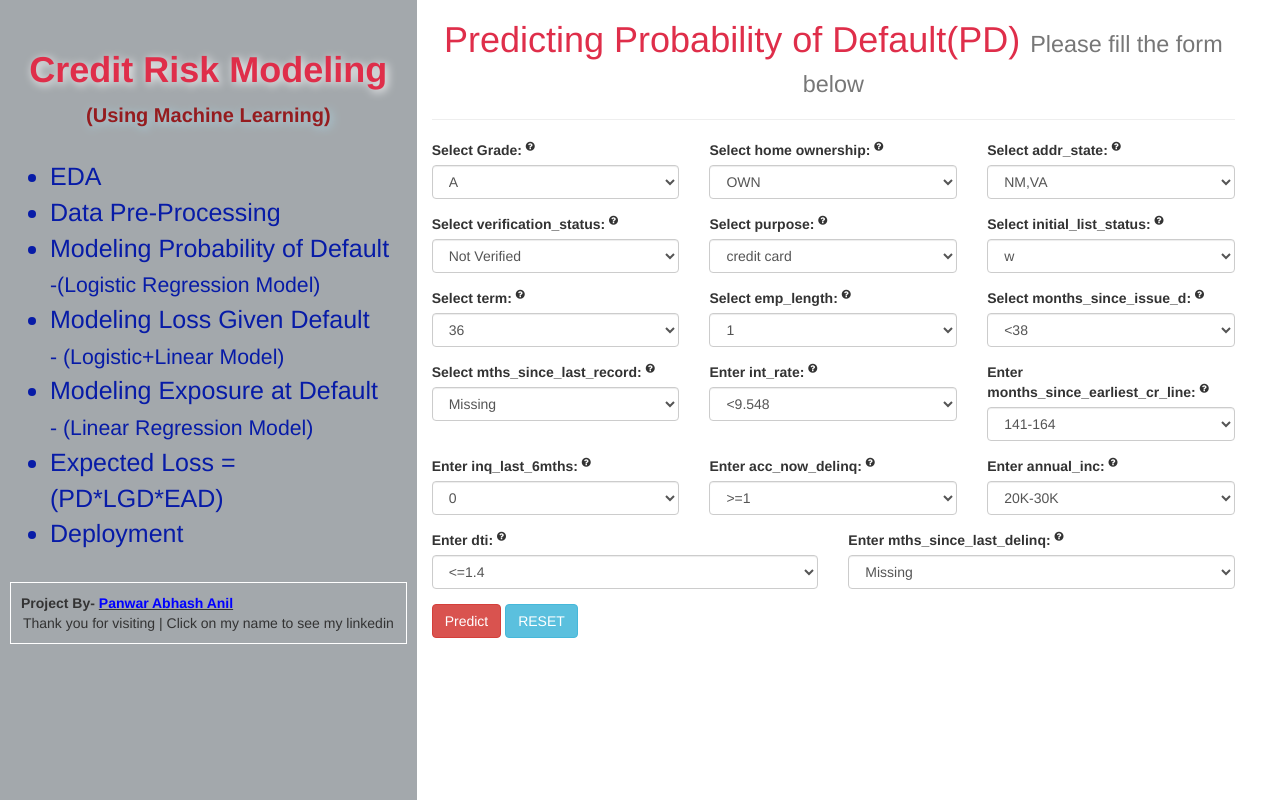
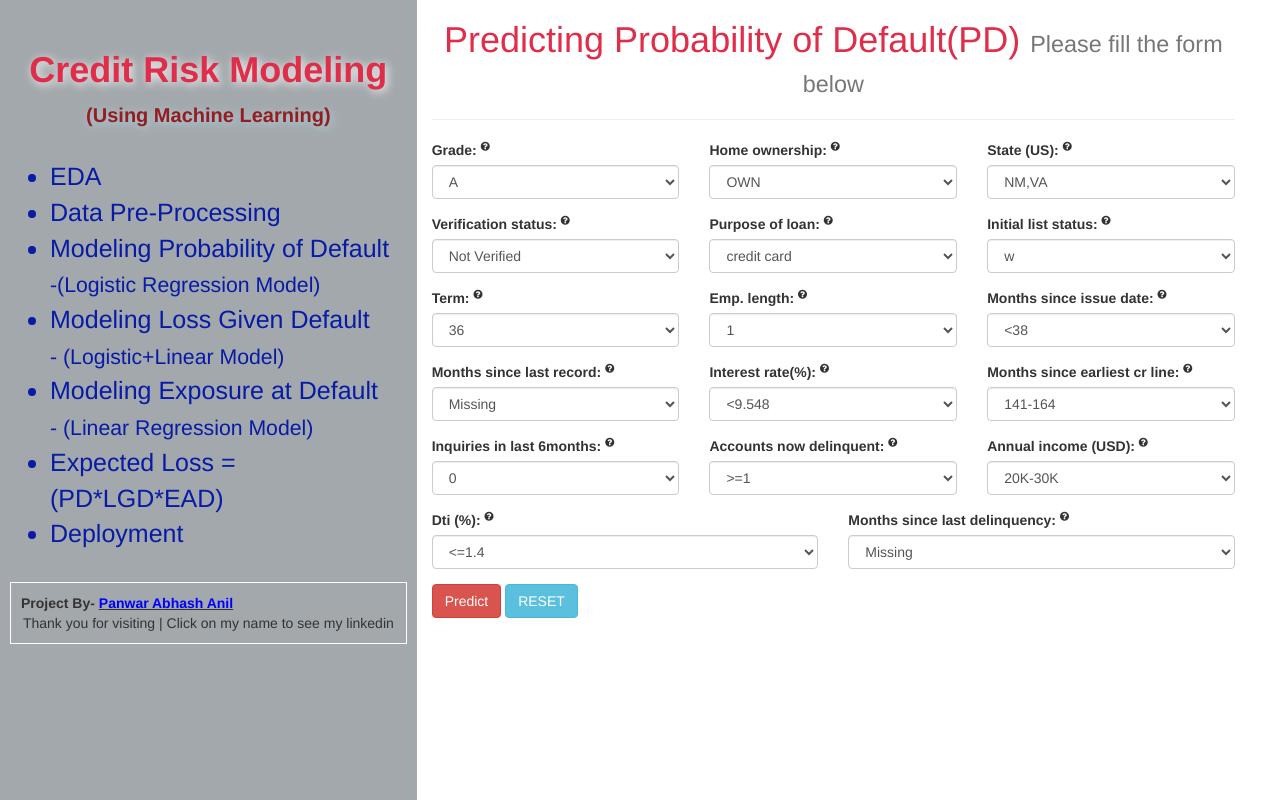
Before and after one commit to abhashpanwar/credit-risk-modeling, a Flask app: page / in a window 1280 px wide. Run offline with Flask 2, Linux system fonts and the light colour scheme; parts of the project's set-up code (start-up, migrations or seed data) failed here and were passed over; some libraries are stand-ins or nearby versions.

Commit message:
Update index.html

```diff
--- a/templates/index.html
+++ b/templates/index.html
@@ -128,21 +128,21 @@
         <form action="/predict" method="POST" class="width:100%">
             <div class="row">
                 <div class="col-md-4 form-group">
-                    <label>Select Grade:  <sup data-toggle="tooltip" data-placement="top" title="Lender assigned loan grade" ><i class="fa fa-question-circle" ></i></sup></label>
+                    <label>Grade:  <sup data-toggle="tooltip" data-placement="top" title="Lender assigned loan grade" ><i class="fa fa-question-circle" ></i></sup></label>
                     <select class="form-control " name="grade">
                         {%  for i in categories(features['grade'])%}
                         <option value="{{i[0]}}" {% if form_data["grade"]==i[0] %}selected{% endif %} >{{i[1]}}</option> {%endfor%}
                     </select>
                 </div>
                 <div class="col-md-4 form-group">
-                    <label for="home_ownership">Select home ownership:  <sup data-toggle="tooltip" data-placement="top" title="The home ownership status provided by the borrower during registration. Our values are: RENT, OWN, MORTGAGE, OTHER." ><i class="fa fa-question-circle" ></i></sup></label>
+                    <label for="home_ownership">Home ownership:  <sup data-toggle="tooltip" data-placement="top" title="The home ownership status provided by the borrower during registration. Our values are: RENT, OWN, MORTGAGE, OTHER." ><i class="fa fa-question-circle" ></i></sup></label>
                     <select class="form-control" name="home_ownership">
                         {%  for i in categories(features['home_ownership'])%}
                         <option value="{{i[0]}}" {% if form_data["home_ownership"]==i[0] %}selected{% endif %} >{{i[1]}}</option> {%endfor%}
                     </select>
                 </div>
                 <div class="col-md-4 form-group">
-                    <label for="addr_state">Select addr_state:  <sup data-toggle="tooltip" data-placement="top" title="The state provided by the borrower in the loan application" ><i   class="fa fa-question-circle" ></i></sup></label>
+                    <label for="addr_state">State (US):  <sup data-toggle="tooltip" data-placement="top" title="The state provided by the borrower in the loan application" ><i   class="fa fa-question-circle" ></i></sup></label>
                     <select class="form-control" name="addr_state">
                         {%  for i in categories(features['addr_state'])%}
                         <option value="{{i[0]}}" {% if form_data["addr_state"]==i[0] %}selected{% endif %} >{{i[1]}}</option> {%endfor%}
@@ -153,7 +153,7 @@
             <div class="row">
 
                 <div class="col-md-4 form-group">
-                    <label for="verification_status">Select verification_status:  <sup  data-toggle="tooltip" data-placement="top" title="Indicates if the co-borrowers' joint income was verified by LC, not verified, or if the income source was verified"  ><i  class="fa fa-question-circle" ></i></sup></label>
+                    <label for="verification_status">Verification status:  <sup  data-toggle="tooltip" data-placement="top" title="Indicates if the co-borrowers' joint income was verified by LC, not verified, or if the income source was verified"  ><i  class="fa fa-question-circle" ></i></sup></label>
                     <select class="form-control" name="verification_status">
                         {%  for i in categories(features['verification_status'])%}
                         <option value="{{i[0]}}" {% if form_data["verification_status"]==i[0] %}selected{% endif %} >{{i[1]}}</option> {%endfor%}
@@ -161,7 +161,7 @@
                 </div>
 
                 <div class="col-md-4 form-group">
-                    <label for="purpose">Select purpose:  <sup  data-toggle="tooltip" data-placement="top" title="A category provided by the borrower for the loan request"  ><i  class="fa fa-question-circle" ></i></sup></label>
+                    <label for="purpose">Purpose of loan:  <sup  data-toggle="tooltip" data-placement="top" title="A category provided by the borrower for the loan request"  ><i  class="fa fa-question-circle" ></i></sup></label>
                     <select class="form-control" name="purpose">
                         <option value="purpose:credit_card" {% if form_data["purpose"]=="purpose:credit_card" %}selected{% endif %} >credit card</option>
                         <option value="purpose:debt_consolidation" {% if form_data["purpose"]=="purpose:debt_consolidation" %}selected{% endif %} >debt consolidation</option>
@@ -172,7 +172,7 @@
 
                 </div>
                 <div class="col-md-4 form-group">
-                    <label for="initial_list_status">Select initial_list_status:  <sup  data-toggle="tooltip" data-placement="top" title="The initial listing status of the loan. Possible values are – W, F. W stands for whole loans"  ><i  class="fa fa-question-circle" ></i></sup></label>
+                    <label for="initial_list_status">Initial list status:  <sup  data-toggle="tooltip" data-placement="top" title="The initial listing status of the loan. Possible values are – W, F. W stands for whole loans"  ><i  class="fa fa-question-circle" ></i></sup></label>
                     <select class="form-control" name="initial_list_status">
                         {%  for i in categories(features['initial_list_status'])%}
                         <option value="{{i[0]}}" {% if form_data["initial_list_status"]==i[0] %}selected{% endif %} >{{i[1]}}</option> {%endfor%}
@@ -182,14 +182,14 @@
 
             <div class="row">
                 <div class="col-md-4 form-group">
-                    <label for="term">Select term:  <sup  data-toggle="tooltip" data-placement="top" title="The number of payments on the loan. Values are in months and can be either 36 or 60."  ><i  class="fa fa-question-circle" ></i></sup></label>
+                    <label for="term">Term:  <sup  data-toggle="tooltip" data-placement="top" title="The number of payments on the loan. Values are in months and can be either 36 or 60."  ><i  class="fa fa-question-circle" ></i></sup></label>
                     <select class="form-control" name="term">
                         {%  for i in categories(features['term'])%}
                         <option value="{{i[0]}}" {% if form_data["term"]==i[0] %}selected{% endif %} >{{i[1]}}</option> {%endfor%}
                     </select>
                 </div>
                 <div class="col-md-4 form-group">
-                    <label for="emp_length">Select emp_length:  <sup  data-toggle="tooltip" data-placement="top" title="Employment length in years. Possible values are between 0 and 10 where 0 means less than one year and 10 means ten or more years. "  ><i  class="fa fa-question-circle" ></i></sup></label>
+                    <label for="emp_length">Emp. length:  <sup  data-toggle="tooltip" data-placement="top" title="Employment length in years. Possible values are between 0 and 10 where 0 means less than one year and 10 means ten or more years. "  ><i  class="fa fa-question-circle" ></i></sup></label>
                     <select class="form-control" name="emp_length">
                         {%  for i in categories(features['emp_length'])%}
                         <option value="{{i[0]}}" {% if form_data["emp_length"]==i[0] %}selected{% endif %} >{{i[1]}}</option> {%endfor%}
@@ -197,7 +197,7 @@
                 </div>
 
                 <div class="col-md-4 form-group">
-                    <label for="months_since_issue_d">Select months_since_issue_d:  <sup  data-toggle="tooltip" data-placement="top" title="The number of months since the loan was funded"  ><i  class="fa fa-question-circle" ></i></sup></label>
+                    <label for="months_since_issue_d">Months since issue date:  <sup  data-toggle="tooltip" data-placement="top" title="The number of months since the loan was funded"  ><i  class="fa fa-question-circle" ></i></sup></label>
                     <select class="form-control" name="months_since_issue_d">
                         {%  for i in categories(features['months_since_issue_d'])%}
                         <option value="{{i[0]}}" {% if form_data["months_since_issue_d"]==i[0] %}selected{% endif %} >{{i[1]}}</option> {%endfor%}
@@ -207,21 +207,21 @@
             </div>
             <div class="row">
                 <div class="col-md-4 form-group">
-                    <label for="mths_since_last_record">Select mths_since_last_record:  <sup  data-toggle="tooltip" data-placement="top" title="The number of months since the last public record."  ><i  class="fa fa-question-circle" ></i></sup></label>
+                    <label for="mths_since_last_record">Months since last record:  <sup  data-toggle="tooltip" data-placement="top" title="The number of months since the last public record."  ><i  class="fa fa-question-circle" ></i></sup></label>
                     <select class="form-control" name="mths_since_last_record">
                         {%  for i in categories(features['mths_since_last_record'])%}
                         <option value="{{i[0]}}" {% if form_data["mths_since_last_record"]==i[0] %}selected{% endif %} >{{i[1]}}</option> {%endfor%}
                     </select>
                 </div>
                 <div class="col-md-4 form-group">
-                    <label for="int_rate">Enter int_rate:  <sup  data-toggle="tooltip" data-placement="top" title="Interest Rate on the loan"  ><i  class="fa fa-question-circle" ></i></sup></label>
+                    <label for="int_rate">Interest rate(%):  <sup  data-toggle="tooltip" data-placement="top" title="Interest Rate on the loan"  ><i  class="fa fa-question-circle" ></i></sup></label>
                     <select class="form-control" name="int_rate">
                         {%  for i in categories(features['int_rate'])%}
                         <option value="{{i[0]}}" {% if form_data["int_rate"]==i[0] %}selected{% endif %} >{{i[1]}}</option> {%endfor%}
                     </select>
                 </div>
                 <div class="col-md-4 form-group">
-                    <label for="months_since_earliest_cr_line">Enter months_since_earliest_cr_line:  <sup  data-toggle="tooltip" data-placement="top" title="The number of months since the borrower's earliest reported credit line was opened"  ><i  class="fa fa-question-circle" ></i></sup></label>
+                    <label for="months_since_earliest_cr_line">Months since earliest cr line:  <sup  data-toggle="tooltip" data-placement="top" title="The number of months since the borrower's earliest reported credit line was opened"  ><i  class="fa fa-question-circle" ></i></sup></label>
                     <select class="form-control" name="months_since_earliest_cr_line">
                         {%  for i in categories(features['months_since_earliest_cr_line'])%}
                         <option value="{{i[0]}}" {% if form_data["months_since_earliest_cr_line"]==i[0] %}selected{% endif %} >{{i[1]}}</option> {%endfor%}
@@ -229,10 +229,8 @@
                 </div>
             </div>
             <div class="row">
-
-
                 <div class="col-md-4 form-group">
-                    <label for="inq_last_6mths">Enter inq_last_6mths:  <sup  data-toggle="tooltip" data-placement="top" title="The number of inquiries in past 6 months (excluding auto and mortgage inquiries)"  ><i  class="fa fa-question-circle" ></i></sup></label>
+                    <label for="inq_last_6mths">Inquiries in last 6months:  <sup  data-toggle="tooltip" data-placement="top" title="The number of inquiries in past 6 months (excluding auto and mortgage inquiries)"  ><i  class="fa fa-question-circle" ></i></sup></label>
                     <select class="form-control" name="inq_last_6mths">
                         {%  for i in categories(features['inq_last_6mths'])%}
                         <option value="{{i[0]}}" {% if form_data["inq_last_6mths"]==i[0] %}selected{% endif %} >{{i[1]}}</option> {%endfor%}
@@ -240,7 +238,7 @@
                 </div>
 
                 <div class="col-md-4 form-group">
-                    <label for="acc_now_delinq">Enter acc_now_delinq:  <sup  data-toggle="tooltip" data-placement="top" title="The number of accounts on which the borrower is now delinquent."  ><i  class="fa fa-question-circle" ></i></sup></label>
+                    <label for="acc_now_delinq">Accounts now delinquent:  <sup  data-toggle="tooltip" data-placement="top" title="The number of accounts on which the borrower is now delinquent."  ><i  class="fa fa-question-circle" ></i></sup></label>
                     <select class="form-control" name="acc_now_delinq">
                         {%  for i in categories(features['acc_now_delinq'])%}
                         <option value="{{i[0]}}" {% if form_data["acc_now_delinq"]==i[0] %}selected{% endif %} >{{i[1]}}</option> {%endfor%}
@@ -248,7 +246,7 @@
                 </div>
 
                 <div class="col-md-4 form-group">
-                    <label for="annual_inc">Enter annual_inc:  <sup  data-toggle="tooltip" data-placement="top" title="The self-reported annual income provided by the borrower during registration."  ><i  class="fa fa-question-circle" ></i></sup></label>
+                    <label for="annual_inc">Annual income (USD):  <sup  data-toggle="tooltip" data-placement="top" title="The self-reported annual income provided by the borrower during registration."  ><i  class="fa fa-question-circle" ></i></sup></label>
                     <select class="form-control" name="annual_inc">
                         {%  for i in categories(features['annual_inc'])%}
                         <option value="{{i[0]}}" {% if form_data["annual_inc"]==i[0] %}selected{% endif %} >{{i[1]}}</option> {%endfor%}
@@ -257,7 +255,7 @@
             </div>
             <div class="row">
                 <div class="col-md-6 form-group">
-                    <label for="dti">Enter dti:  <sup  data-toggle="tooltip" data-placement="top" title="A ratio calculated using the borrower’s total monthly debt payments on the total debt obligations, excluding mortgage and the requested LC loan, divided by the borrower’s self-reported monthly income."  ><i  class="fa fa-question-circle" ></i></sup></label>
+                    <label for="dti">Dti (%):  <sup  data-toggle="tooltip" data-placement="top" title="A ratio calculated using the borrower’s total monthly debt payments on the total debt obligations, excluding mortgage and the requested LC loan, divided by the borrower’s self-reported monthly income."  ><i  class="fa fa-question-circle" ></i></sup></label>
                     <select class="form-control" name="dti">
                         {%  for i in categories(features['dti'])%}
                         <option value="{{i[0]}}" {% if form_data["dti"]==i[0] %}selected{% endif %} >{{i[1]}}</option> {%endfor%}
@@ -265,7 +263,7 @@
                 </div>
 
                 <div class="col-md-6 form-group">
-                    <label for="mths_since_last_delinq">Enter mths_since_last_delinq:  <sup  data-toggle="tooltip" data-placement="top" title="The number of months since the borrower's last delinquency."  ><i  class="fa fa-question-circle" ></i></sup></label>
+                    <label for="mths_since_last_delinq">Months since last delinquency:  <sup  data-toggle="tooltip" data-placement="top" title="The number of months since the borrower's last delinquency."  ><i  class="fa fa-question-circle" ></i></sup></label>
                     <select class="form-control" name="mths_since_last_delinq">
                         {%  for i in categories(features['mths_since_last_delinq'])%}
                         <option value="{{i[0]}}" {% if form_data["mths_since_last_delinq"]==i[0] %}selected{% endif %} >{{i[1]}}</option> {%endfor%}
```
